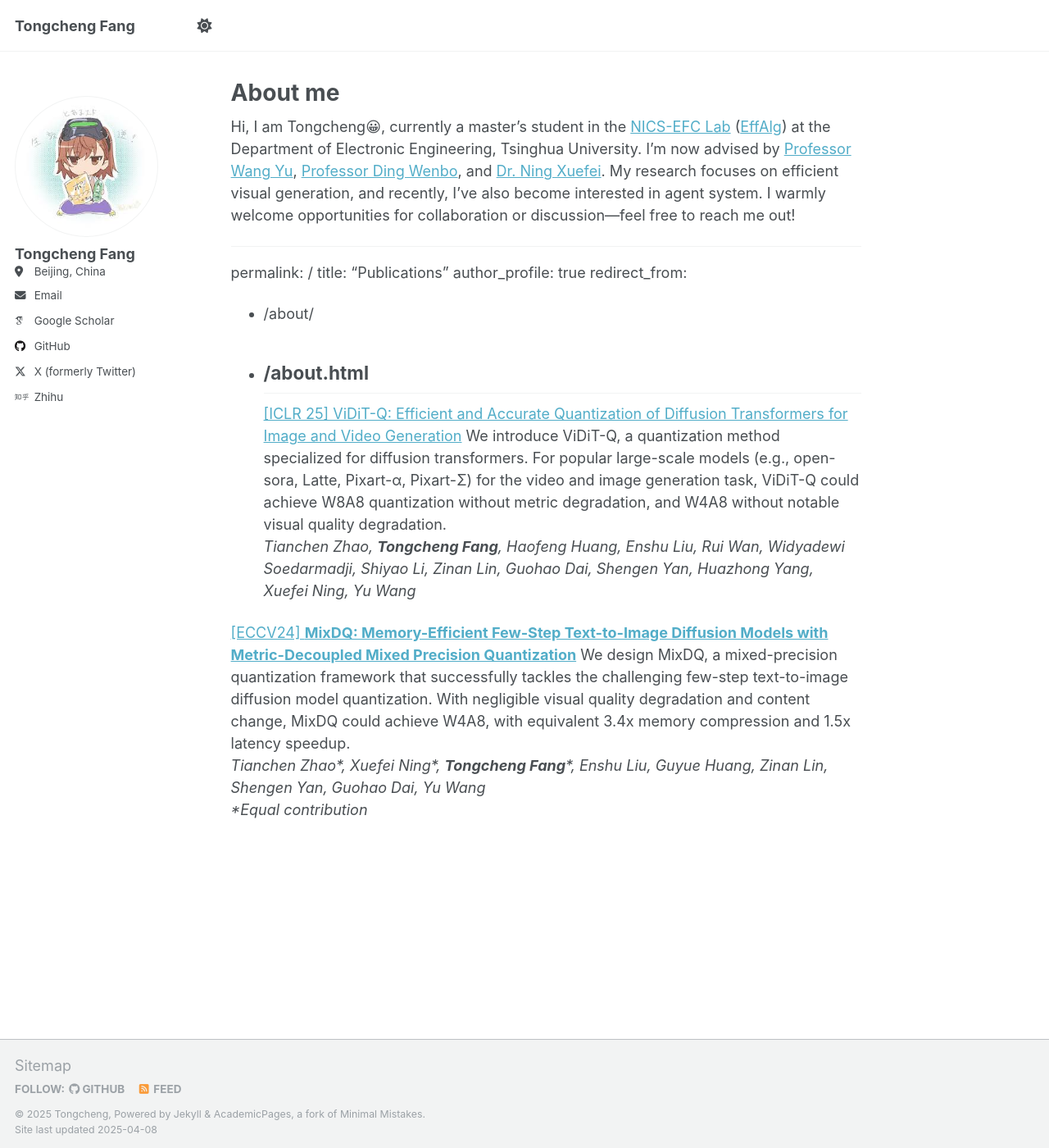
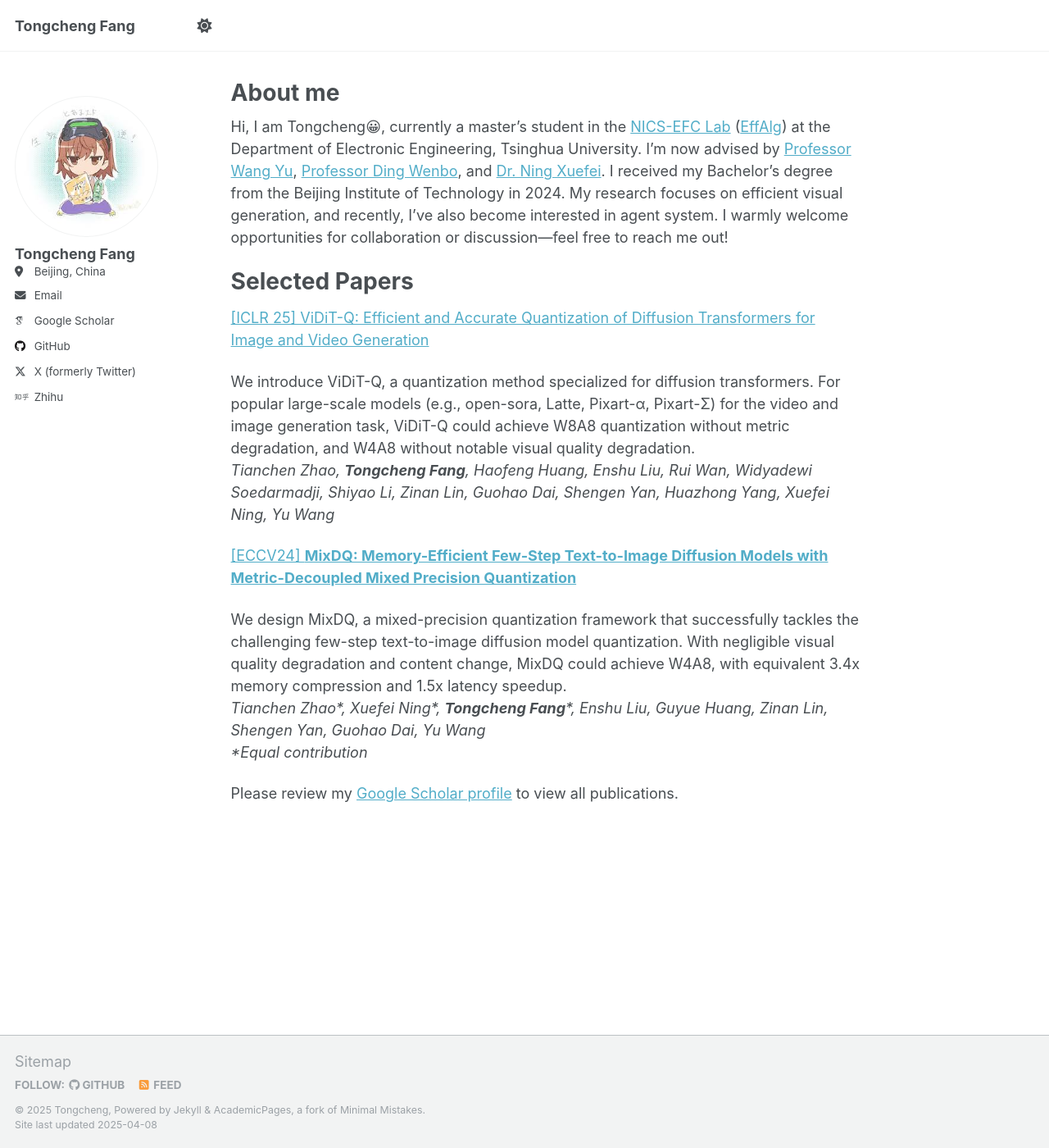
Before and after one commit to stein-666/stein-666.github.io, a Jekyll site: the page built from _pages/about.md, in a window 1280 px wide and 1400 px high. Shown: the whole window at 82% size. Built offline with Jekyll 4.4.1, drawn with Linux system fonts in a browser that asks for light colours; some web fonts are replaced.

Commit message:
Update about.md

```diff
--- a/_pages/about.md
+++ b/_pages/about.md
@@ -7,21 +7,19 @@ redirect_from:
   - /about.html
 ---
 
-Hi, I am Tongcheng😀, currently a master’s student in the [NICS-EFC Lab](https://nicsefc.ee.tsinghua.edu.cn/) ([EffAlg](https://nics-effalg.com/)) at the Department of Electronic Engineering, Tsinghua University. I’m now advised by [Professor Wang Yu](https://nicsefc.ee.tsinghua.edu.cn/people/YuWang), [Professor Ding Wenbo](https://ssr-group.net/), and [Dr. Ning Xuefei](https://nics-effalg.com/ningxuefei/). My research focuses on efficient visual generation, and recently, I've also become interested in agent system. I warmly welcome opportunities for collaboration or discussion—feel free to reach me out!
+Hi, I am Tongcheng😀, currently a master's student in the [NICS-EFC Lab](https://nicsefc.ee.tsinghua.edu.cn/) ([EffAlg](https://nics-effalg.com/)) at the Department of Electronic Engineering, Tsinghua University. I’m now advised by [Professor Wang Yu](https://nicsefc.ee.tsinghua.edu.cn/people/YuWang), [Professor Ding Wenbo](https://ssr-group.net/), and [Dr. Ning Xuefei](https://nics-effalg.com/ningxuefei/). I received my Bachelor's degree from the Beijing Institute of Technology in 2024. My research focuses on efficient visual generation, and recently, I've also become interested in agent system. I warmly welcome opportunities for collaboration or discussion—feel free to reach me out!
 
----
-permalink: /
-title: "Publications"
-author_profile: true
-redirect_from:
-  - /about/
-  - /about.html
----
+Selected Papers
+======
 [[ICLR 25] ViDiT-Q: Efficient and Accurate Quantization of Diffusion Transformers for Image and Video Generation](https://arxiv.org/pdf/2406.02540)
+
 We introduce ViDiT-Q, a quantization method specialized for diffusion transformers. For popular large-scale models (e.g., open-sora, Latte, Pixart-α, Pixart-Σ) for the video and image generation task, ViDiT-Q could achieve W8A8 quantization without metric degradation, and W4A8 without notable visual quality degradation.
 *Tianchen Zhao, **Tongcheng Fang**, Haofeng Huang, Enshu Liu, Rui Wan, Widyadewi Soedarmadji, Shiyao Li, Zinan Lin, Guohao Dai, Shengen Yan, Huazhong Yang, Xuefei Ning, Yu Wang*
 
 [[ECCV24] **MixDQ: Memory-Efficient Few-Step Text-to-Image Diffusion Models with Metric-Decoupled Mixed Precision Quantization**](https://arxiv.org/pdf/2405.17873)
+
 We design MixDQ, a mixed-precision quantization framework that successfully tackles the challenging few-step text-to-image diffusion model quantization. With negligible visual quality degradation and content change, MixDQ could achieve W4A8, with equivalent 3.4x memory compression and 1.5x latency speedup.
 *Tianchen Zhao\*, Xuefei Ning\*, **Tongcheng Fang**\*, Enshu Liu, Guyue Huang, Zinan Lin, Shengen Yan, Guohao Dai, Yu Wang*
 *\*Equal contribution*
+
+Please review my [Google Scholar profile](https://scholar.google.com/citations?user=tA7BRgQAAAAJ&hl=en) to view all publications.
```
